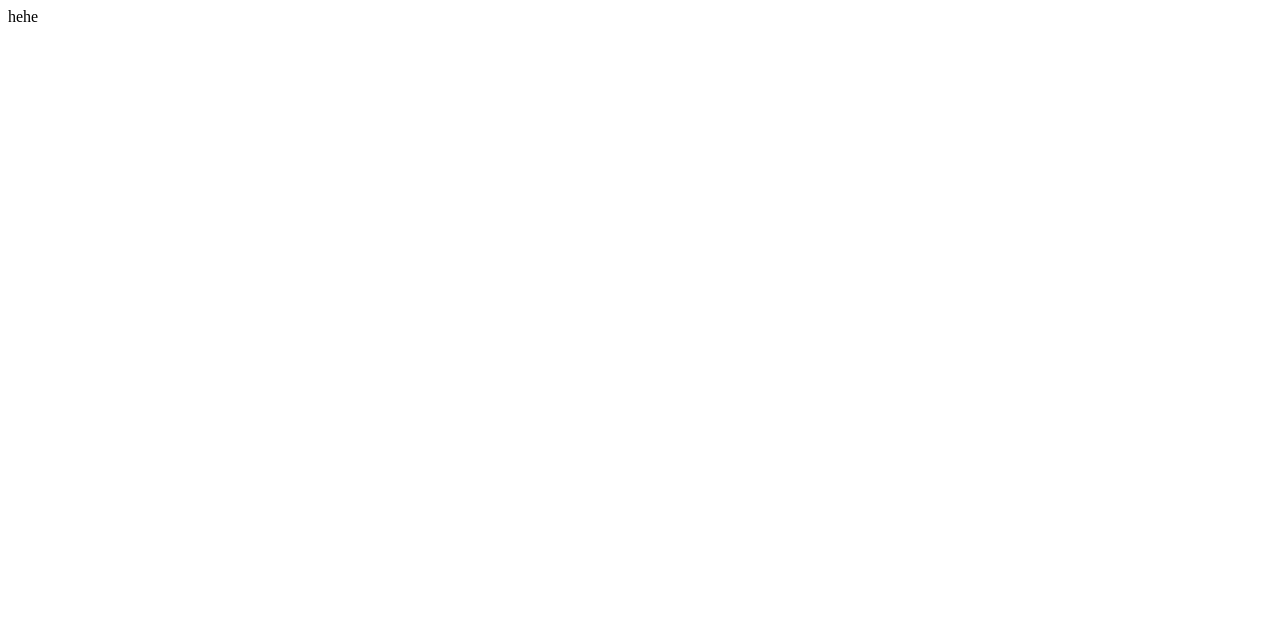
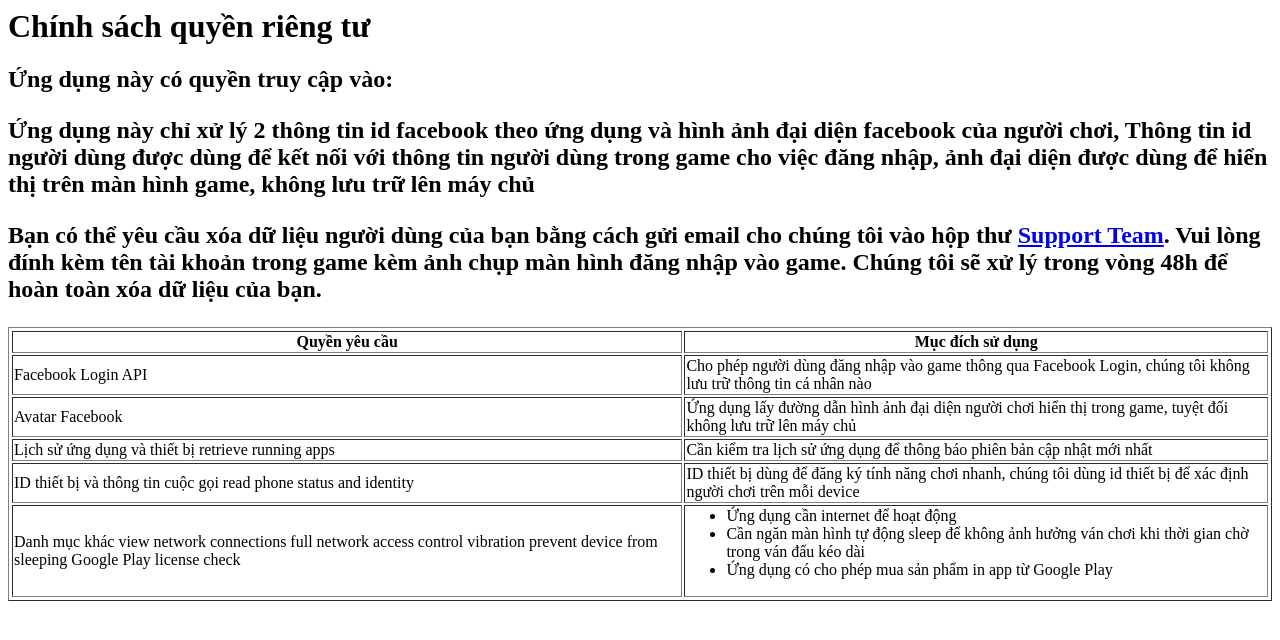
Before and after one commit to amybassettt/policy, a plain HTML site: page index.html in a window 1280 px wide. Drawn offline with Linux system fonts and the light colour scheme.

Commit message:
update policy

```diff
--- a/index.html
+++ b/index.html
@@ -1 +1,75 @@
-hehe
+<h1>Chính sách quyền riêng tư</h1>
+<p>
+<h2>Ứng dụng này có quyền truy cập vào:<h2>
+</p>
+<p>
+	Ứng dụng này chỉ xử lý 2 thông tin id facebook theo ứng dụng và hình ảnh đại diện facebook của người chơi,
+	Thông tin id người dùng được dùng để kết nối với thông tin người dùng trong game cho việc đăng nhập, ảnh đại diện được dùng để hiển thị trên màn hình game, không lưu trữ lên máy chủ
+</p>
+<p>
+	Bạn có thể yêu cầu xóa dữ liệu người dùng của bạn bằng cách gửi email cho chúng tôi vào hộp thư <a href="mailto:nhanhachannel@gmail.com">Support Team</a>. Vui lòng đính kèm tên tài khoản trong game kèm ảnh chụp màn hình đăng nhập vào game. Chúng tôi sẽ xử lý trong vòng 48h để hoàn toàn xóa dữ liệu của bạn.
+</p>
+<table border="1px" style="padding: 1px">
+<tr>
+<th>
+Quyền yêu cầu
+</th>
+<th>
+Mục đích sử dụng
+</th>
+</tr>
+
+<tr >
+<td>
+	Facebook Login API
+</td>
+<td>
+	Cho phép người dùng đăng nhập vào game thông qua Facebook Login, chúng tôi không lưu trữ thông tin cá nhân nào
+</td>
+</tr>
+<tr >
+<td>
+Avatar Facebook
+</td>
+<td>
+	Ứng dụng lấy đường dẫn hình ảnh đại diện người chơi hiển thị trong game, tuyệt đối không lưu trữ lên máy chủ
+</td>
+</tr>
+
+<tr >
+<td>
+Lịch sử ứng dụng và thiết bị
+retrieve running apps
+</td>
+<td>
+Cần kiểm tra lịch sử ứng dụng để thông báo phiên bản cập nhật mới nhất
+</td>
+</tr>
+
+<tr>
+<td>
+ID thiết bị và thông tin cuộc gọi
+read phone status and identity
+</td>
+<td>
+ID thiết bị dùng để đăng ký tính năng chơi nhanh, chúng tôi dùng id thiết bị để xác định người chơi trên mỗi device
+</td>
+</tr>
+<tr>
+<td>
+Danh mục khác
+view network connections
+full network access
+control vibration
+prevent device from sleeping
+Google Play license check
+</td>
+<td>
+	<ul>
+		 <li>Ứng dụng cần internet để hoạt động</li>
+		 <li>Cần ngăn màn hình tự động sleep để không ảnh hưởng ván chơi khi thời gian chờ trong ván đấu kéo dài</li>
+		 <li>Ứng dụng có cho phép mua sản phẩm in app từ Google Play</li>
+	</ul>
+</td>
+</tr>
+</table>
```
